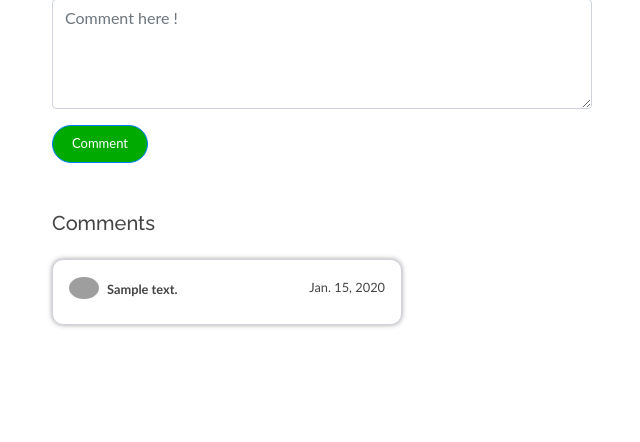
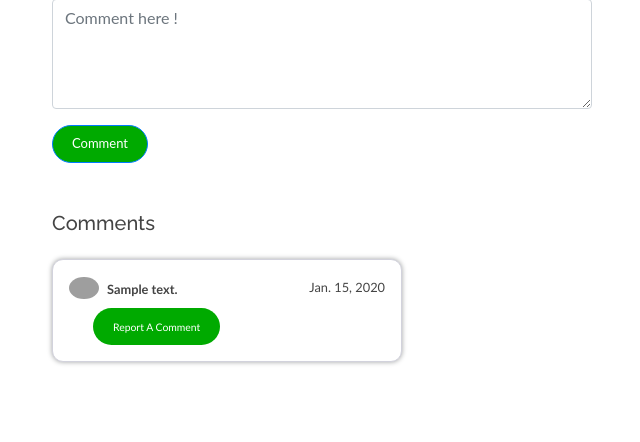
Before and after one commit to ebrahimmagdy/Crowd_Funding_Web_Application, a Django app: page /project/1/ in a window 1280 px wide. Shown: the part 1325-1767 px from the top of the page, without its empty margins (33-673 px from the left). Before the commit the page ends 1653 px from the top, so only its background shows below. Run offline with Django 3.2, Linux system fonts and the light colour scheme; tables that the repository leaves empty hold one stand-in row (values such as "Sample post"); grey boxes marked "Sample" are stand-in pictures; some libraries are stand-ins or nearby versions; some web fonts are replaced; grey boxes are pictures that could not be loaded.

Commit message:
comment modal

```diff
--- a/home/templates/project/project_comment.html
+++ b/home/templates/project/project_comment.html
@@ -15,7 +15,7 @@
             <span class="dots"></span>
             <!-- <small>Reply</small>  -->
             <span class="dots"></span>
-            <!-- {% include "project/project_report.html" %} -->
+            <button type="button" class="btn" data-toggle="modal" data-target="#exampleModal1"><small>Report a comment</small></button>
         </div>
         <!-- <div class="icons align-items-center"> <i class="fa fa-star text-warning"></i> <i class="fa fa-check-circle-o check-icon"></i> </div> -->
     </div>
--- a/home/templates/project/project_details.html
+++ b/home/templates/project/project_details.html
@@ -282,13 +282,76 @@
         </div>
         <div class="modal-footer">
           <button type="button" class="btn btn-secondary" data-dismiss="modal">Cancel</button>
-          <button type="button" class="btn btn-primary" id="submit_project_report">Submit</button>
+          <button type="button" class="btn btn-primary" data-dismiss="modal" id="submit_project_report">Submit</button>
         </div>
       </div>
     </div>
   </div>
 
+  <div class="modal fade" id="exampleModal1" tabindex="-1" role="dialog" aria-labelledby="exampleModalLabel" aria-hidden="true">
+    <div class="modal-dialog" role="document">
+       <div class="modal-content">
+         <div class="modal-header">
+           <h5 class="modal-title" id="exampleModalLabel">Report this Comment</h5>
+           <button type="button" class="close" data-dismiss="modal1" aria-label="Close">
+             <span aria-hidden="true">&times;</span>
+           </button>
+         </div>
+         <div class="modal-body">
+           <form>
+             <div class="form-group">
+               <label for="message-text" class="col-form-label">type your report here:</label>
+               <textarea class="form-control" id="comment_report"></textarea>
+             </div>
+           </form>
+         </div>
+         <div class="modal-footer">
+           <button type="button" class="btn btn-secondary" data-dismiss="modal1">Cancel</button>
+           <button type="button" class="btn btn-primary" data-dismiss="modal1" id="submit_comment_report">Submit</button>
+         </div>
+       </div>
+     </div>
+   </div>
+
 <script type='text/javascript' src='https://ajax.googleapis.com/ajax/libs/jquery/1.7.1/jquery.min.js'></script>
+<script>
+  $('#exampleModal1').on('show.bs.modal1', function (event) {
+      var button = $(event.relatedTarget) // Button that triggered the modal
+      // If necessary, you could initiate an AJAX request here (and then do the updating in a callback).
+      // Update the modal's content. We'll use jQuery here, but you could use a data binding library or other methods instead.
+      var modal1 = $(this)
+  });
+  document
+      .getElementById("submit_comment_report")
+      .addEventListener("click", save_comment_report);
+
+    function save_comment_report() {
+      console.log("function fired post report");
+      var token = "{{csrf_token}}";
+      var text = $("#comment_report").val();
+      console.log(text);
+      $.ajax({
+        type: "POST",
+        headers: { "X-CSRFToken": token },
+        url: "reportcomment",
+        data: { text: text },
+
+        success: function (data) {
+          //console.log(data);
+          // $('#text').val('');
+          // $('#comments').append(data);
+          // $(".card p-3").html(
+          //   '<p style="color:brown">Form Successfully Submitted</p>'
+          // );
+          console.log(data);
+        },
+        error: function (data) {
+          console.log(data);
+        },
+      });
+    }
+</script>
+
 <script>
   $('#exampleModal').on('show.bs.modal', function (event) {
       var button = $(event.relatedTarget) // Button that triggered the modal
--- a/home/urls.py
+++ b/home/urls.py
@@ -11,6 +11,7 @@
     url(r'^project/(?P<id>\d+)/$', project.project_details, name="project_details"),
     url(r'^project/(?P<id>\d+)/comment$', project.project_comment, name="add_comment"),
     url(r'^project/(?P<id>\d+)/report$', project.project_report, name="report_project"),
+    url(r'^project/(?P<id>\d+)/reportcomment$', project.comment_report, name="report_comment"),
     url(r'^project/(?P<id>\d+)/donation$', project.project_donation, name="submit_donation"),
     url(r'^project/(?P<id>\d+)/rate$', project.project_rating, name="submit_rating"),
 ]
```
Also changed, not shown: home/migrations/0026_auto_20210410_2317.py (added).
